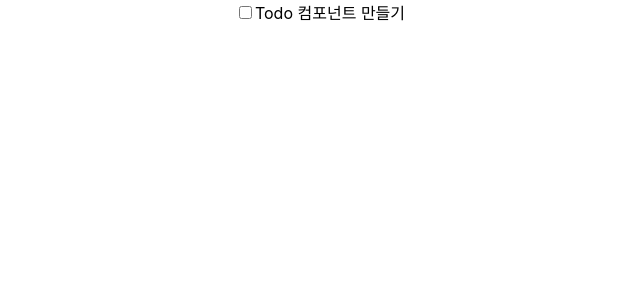
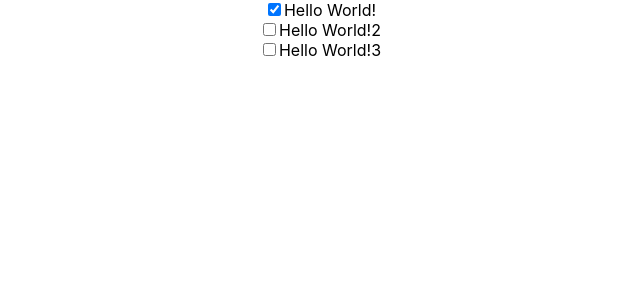
Before and after one commit to jiinkyung/2024_WebApp_FE, a React (Create React App) app: page / in a window 1280 px wide. Shown: the top 300 px of the page, without its empty margins (320-960 px from the left). Built offline with nearby package versions, Linux system fonts and the light colour scheme.

Commit message:
feat: 0408 수업코드

```diff
--- a/src/App.js
+++ b/src/App.js
@@ -1,12 +1,38 @@
 import './App.css';
 import Todo from './Todo';
+import React, { useState } from "react";
+
 
 function App() {
-  return (
-    <div className="App">
-      <Todo/>
+  const[items, setItems] = useState([
+    {
+      id: "0",
+      title: "Hello World!",
+      done: true
+    }, {
+      id: "1",
+      title: "Hello World!2",
+      done: false
+    },{
+      id: "2",
+      title: "Hello World!3",
+      done: false
+    }]
+  );
+
+  // JSX 결과를 변수에 저장
+  let todoItems =
+    items.length > 0 &&
+    items.map((item) => <Todo item={item} key={item.id} />);
+
+  return(
+    <div className='App'>
+     {/* <Todo item={item[0]}/>
+      <Todo item={item[1]}/> */}
+      {todoItems}
+
     </div>
-  );
+  )
 }
 
 export default App;
--- a/src/Todo.js
+++ b/src/Todo.js
@@ -1,12 +1,21 @@
-import React from "react";
+import React, { useState } from "react";
 
-const Todo = () => {
-    return(
-        <div className="Todo">
-            <input type="checkbox" id="todo0" name="todo0" value="todo0" />
-            <label for="todo0">Todo 컴포넌트 만들기</label>
-        </div>
-    )
+const Todo = (props) => {
+
+    // 매개변수 -> (itme, setItem): 상태변수, 상태변수를 업데이트해주는 함수
+    const [item, setItem] = useState(props.item);
+
+    let output = <div className="Todo">
+        <input
+            type="checkbox"
+            id={item.id}
+            name={item.id}
+            checked={item.done}
+        />
+        <label for={item.id}>{item.title} </label>
+    </div>
+
+    return output;
 }
 
 export default Todo;
```
